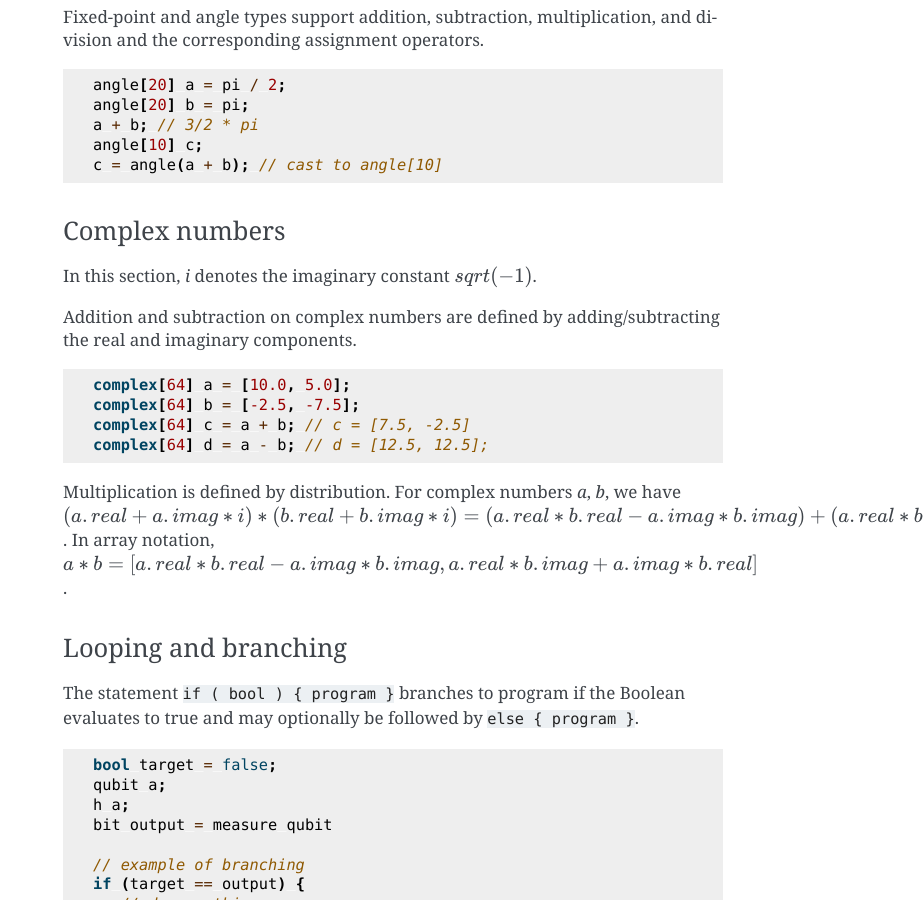
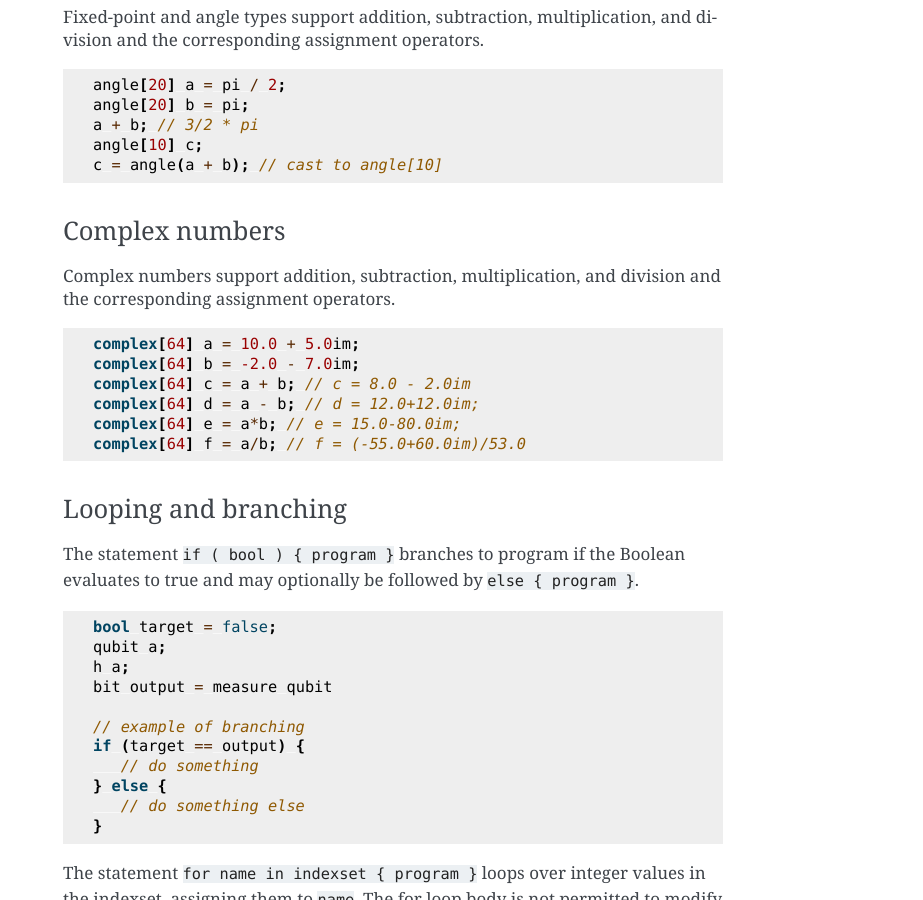
Before and after one commit to openqasm/openqasm, a Sphinx documentation site: the page built from source/language/classical.rst, in a window 1280 px wide and 900 px high, scrolled down 2100 px. Shown: the whole window, without its empty margins (357-1280 px from the left). Built offline with Sphinx 7.4.7, drawn with Linux system fonts in a browser that asks for light colours.

```diff
--- a/source/language/classical.rst
+++ b/source/language/classical.rst
@@ -113,21 +113,17 @@ multiplication, and division and the corresponding assignment operators.
 Complex numbers
 ~~~~~~~~~~~~~~~
 
-In this section, `i` denotes the imaginary constant :math:`sqrt(-1)`.
-
-Addition and subtraction on complex numbers are defined by adding/subtracting the real and imaginary
-components.
+Complex numbers support addition, subtraction, multiplication, and division and the corresponding
+assignment operators.
 
 .. code-block:: c
 
-   complex[64] a = [10.0, 5.0];
-   complex[64] b = [-2.5, -7.5];
-   complex[64] c = a + b; // c = [7.5, -2.5]
-   complex[64] d = a - b; // d = [12.5, 12.5];
-
-Multiplication is defined by distribution. For complex numbers `a`, `b`, we have
-:math:`(a.real+a.imag*i)*(b.real+b.imag*i) = (a.real*b.real-a.imag*b.imag) + (a.real*b.imag+a.imag*b.real)*i`.
-In array notation, :math:`a*b = [a.real*b.real-a.imag*b.imag, a.real*b.imag+a.imag*b.real]`.
+   complex[64] a = 10.0 + 5.0im;
+   complex[64] b = -2.0 - 7.0im;
+   complex[64] c = a + b; // c = 8.0 - 2.0im
+   complex[64] d = a - b; // d = 12.0+12.0im;
+   complex[64] e = a*b; // e = 15.0-80.0im;
+   complex[64] f = a/b; // f = (-55.0+60.0im)/53.0
 
 Looping and branching
 ~~~~~~~~~~~~~~~~~~~~~
```
Also changed, not shown: source/language/types.rst (+7 -8 lines), 3 other files.
